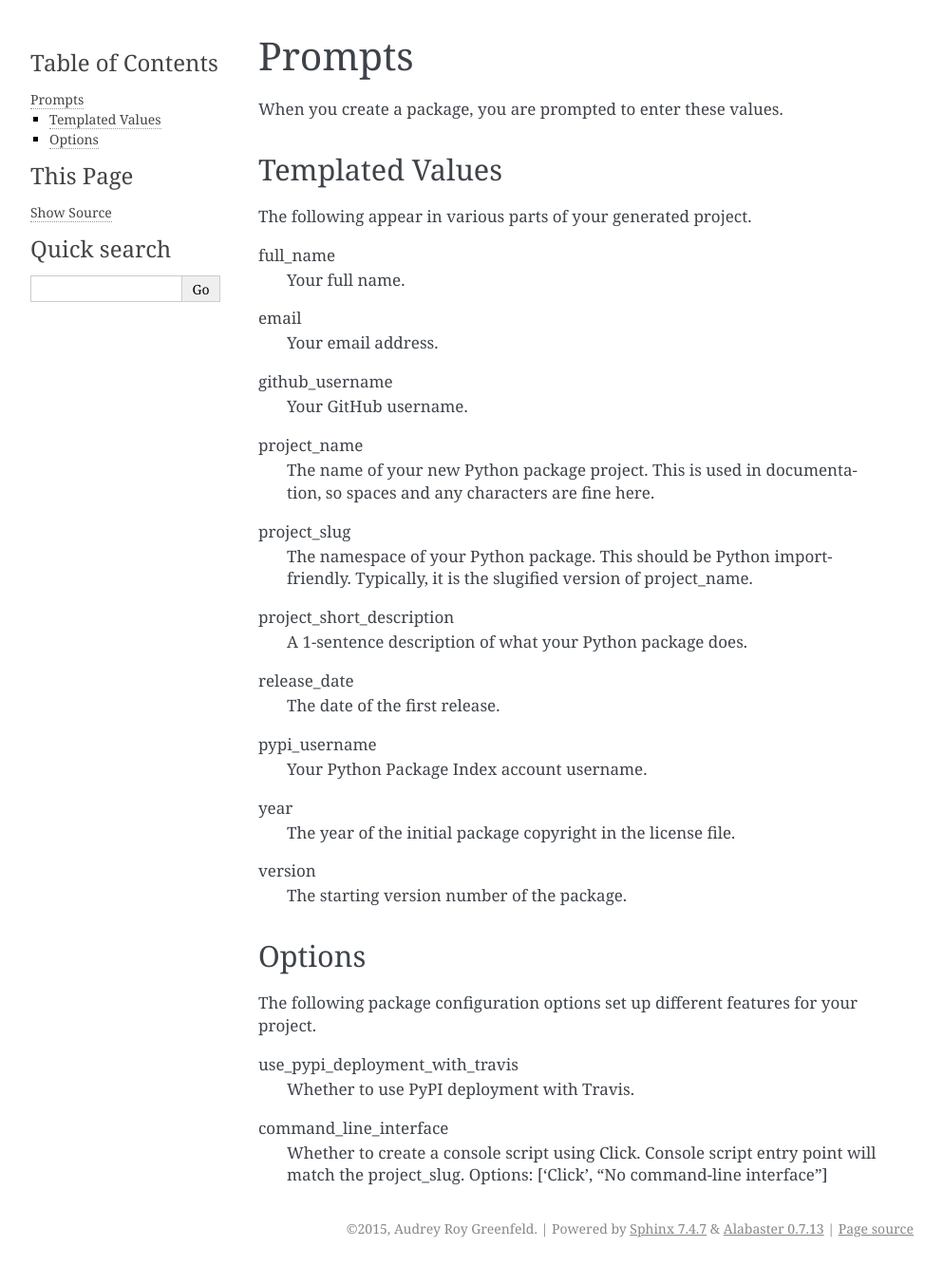
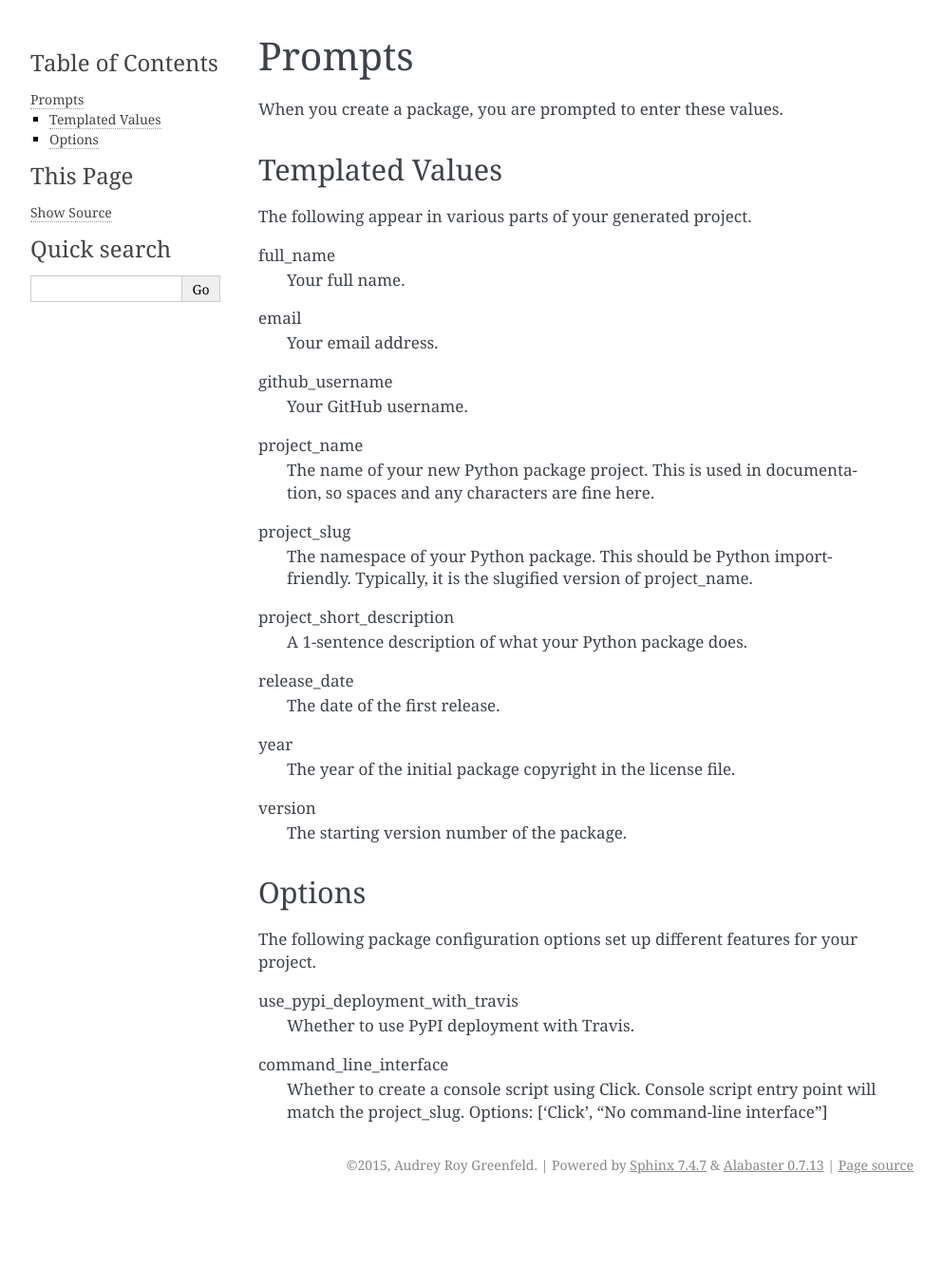
Before and after one commit to audreyfeldroy/cookiecutter-pypackage, a Sphinx documentation site: the page built from docs/prompts.rst, in a window 1280 px wide. Shown: the whole page at 95% size, without its empty margins (148-1141 px from the left). Built offline with Sphinx 7.4.7, drawn with Linux system fonts in a browser that asks for light colours; after the commit the page ends 1266 px from its top, so only the background shows below that.

Commit message:
Simplifies PyPI deployment over Travis configuration
Leverages the not so well documented token and `PYPI_PASSWORD` feature.
It's actually already possible in Travis v1 to use this environment
variable refs:
https://github.com/travis-ci/dpl/blob/v1.10.15/lib/dpl/provider/pypi.rb#L12
Note that the `__token__` user is a PyPI feature, refs:
https://pypi.org/help/#apitoken
This is more secure than user and password as tokens are generated with
uploaded only permissions and can be scoped to a given project.

```diff
--- a/cookiecutter.json
+++ b/cookiecutter.json
@@ -5,7 +5,6 @@
   "project_name": "Python Boilerplate",
   "project_slug": "{{ cookiecutter.project_name.lower().replace(' ', '_').replace('-', '_') }}",
   "project_short_description": "Python Boilerplate contains all the boilerplate you need to create a Python package.",
-  "pypi_username": "{{ cookiecutter.github_username }}",
   "version": "0.1.0",
   "use_pytest": "n",
   "use_pypi_deployment_with_travis": "y",
--- a/docs/prompts.rst
+++ b/docs/prompts.rst
@@ -29,9 +29,6 @@
 release_date
     The date of the first release.
 
-pypi_username
-    Your Python Package Index account username.
-
 year
     The year of the initial package copyright in the license file.
 
```
Also changed, not shown: 1 other file.
